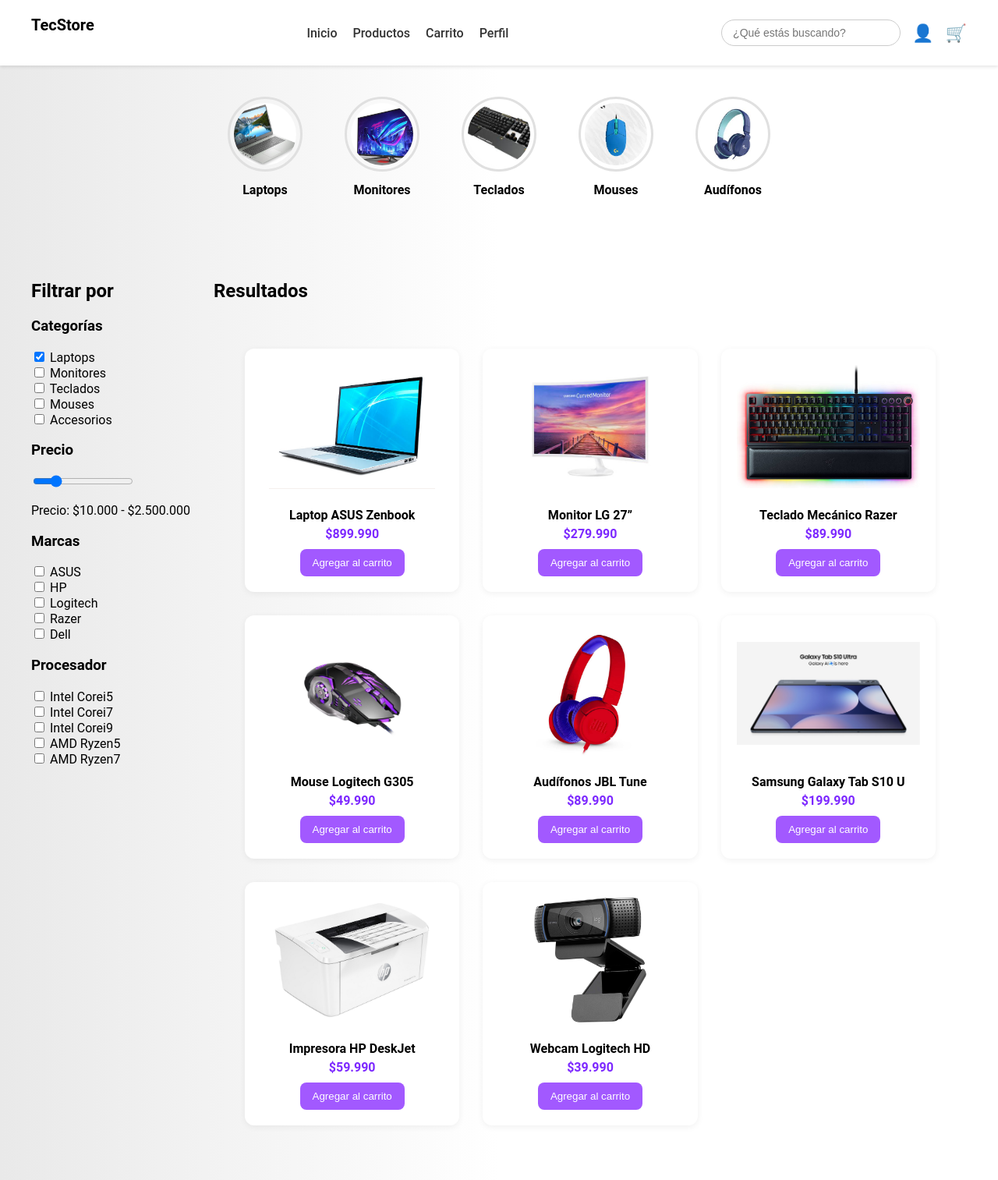
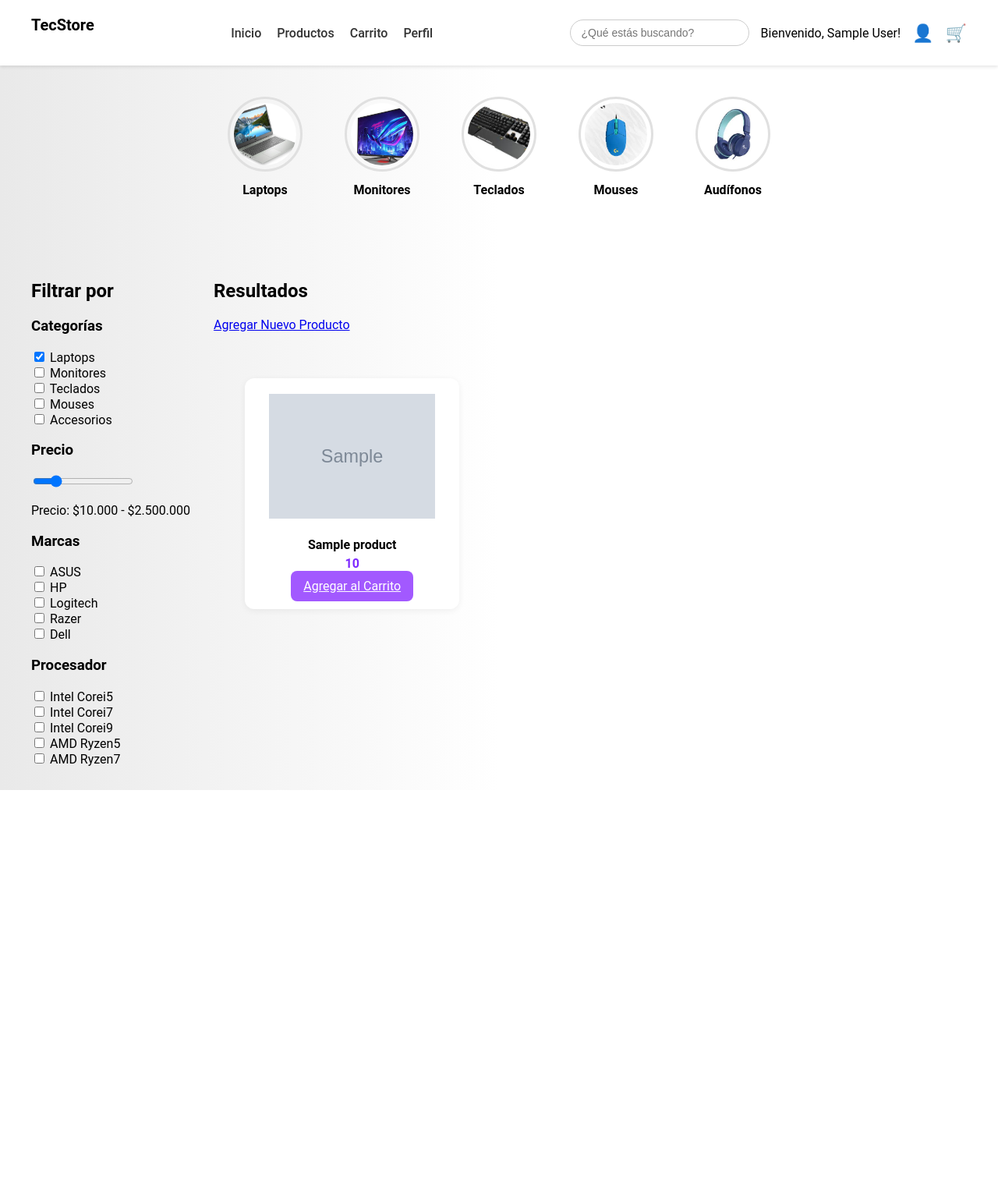
Before and after one commit to Naxoki/T1ADW, a PHP site: page /productos.php in a window 1280 px wide. Shown: the whole page at 78% size. After the commit the page ends 1013 px from the top, so only its background shows below. Run offline with PHP 8.4, Linux system fonts and the light colour scheme; the visitor is signed in with stand-in values (Sample User, id 1); tables that the repository leaves empty or names only in its code hold one stand-in row (values such as "Sample post"); grey boxes marked "Sample" are stand-in pictures.

Commit message:
implemetancion de de back con front (carrito, producto, login)

```diff
--- a/assets/css/styles.css
+++ b/assets/css/styles.css
@@ -113,7 +113,7 @@ body {
   margin: 0 0 10px;
 }
 
-.producto button {
+.producto button, .producto a {
   background-color: #a259ff;
   color: white;
   border: none;
@@ -123,7 +123,7 @@ body {
   transition: background-color 0.2s ease;
 }
 
-.producto button:hover {
+.producto button:hover, .producto a:hover {
   background-color: #8d3fff;
 }
 
--- a/controllers/AuthController.php
+++ b/controllers/AuthController.php
@@ -1,6 +1,6 @@
 <?php
 
-require_once '../../models/User.php';
+require_once __DIR__ .'/../models/User.php';
 
 class AuthController {
     private $userModel;
@@ -47,7 +47,7 @@ class AuthController {
                 if ($_SESSION['role'] === 'admin') {
                     header("Location: /TD1ADW/views/dashboard.php");  // Redirigir al dashboard si es admin
                 } else if ($_SESSION['role'] === 'customer') {
-                    header("Location: /TD1ADW/views/products/products.php");  // Redirigir a productos si es customer
+                    header("Location: /TD1ADW/productos.php");  // Redirigir a productos si es customer
                 }
                 exit; // Asegurarse de detener la ejecución del script después de redirigir
             } catch (Exception $e) {
--- a/controllers/ProductController.php
+++ b/controllers/ProductController.php
@@ -1,5 +1,5 @@
 <?php
-require_once '../../models/Product.php';
+require_once __DIR__ . '/../models/Product.php';
 
 class ProductController {
     private $productModel;
@@ -79,7 +79,7 @@ class ProductController {
                 $this->productModel->update($id, $name, $description,  $brand, $category, $price, $stock, $image_url);
                 //header("Location: /TD1ADW/views/products/list.php");  // Redirigir a la lista de productos
                 echo "<h4>Datos guardados correctamente!</h4>";
-                echo '<a href="edit.php?id='.$_GET['id'].'">&laquo; Volver</a>';
+                echo '<a href="list.php">&laquo; Volver a la lista</a>';
             } catch (Exception $e) {
                 echo "Error: " . $e->getMessage();
             }
--- a/models/Product.php
+++ b/models/Product.php
@@ -1,5 +1,5 @@
 <?php
-require_once __DIR__ .'../../config/database.php';
+require_once __DIR__ .'/../config/database.php';
 
 
 class Product {
--- a/productos.php
+++ b/productos.php
@@ -1,3 +1,20 @@
+<?php
+ini_set('display_errors', 1);
+ini_set('display_startup_errors', 1);
+error_reporting(E_ALL);
+
+session_start();
+
+// Incluir el controlador de productos
+require_once 'controllers/AuthController.php';
+require_once 'controllers/ProductController.php';
+require_once 'config/database.php';
+
+$productController = new ProductController();
+$products = $productController->list(); // Obtener la lista de productos
+
+
+?>
 <!DOCTYPE html>
 <html lang="es">
 <head>
@@ -13,14 +30,21 @@
     <nav>
       <ul>
         <li><a href="index.php">Inicio</a></li>
-        <li><a href="productos.html">Productos</a></li>
-        <li><a href="carrito.php">Carrito</a></li>
+        <li><a href="productos.php">Productos</a></li>
+        <li><a href="views/products/cart.php">Carrito</a></li>
         <li><a href="#">Perfil</a></li>
       </ul>
     </nav>
     <div class="nav-right">
       <input type="text" placeholder="¿Qué estás buscando?" />
-      <a href="views/auth/login.php" class="user-icon" title="Iniciar sesión">👤</a>
+        <?php if (isset($_SESSION['user_id'])): ?>
+          <!-- Si el usuario está logueado -->
+          <span>Bienvenido, <?php echo htmlspecialchars($_SESSION['user_name']); ?>!</span>
+          <a href="views/auth/logout.php" class="user-icon" title="Cerrar sesión">👤</a>
+          <?php else: ?>
+          <!-- Si el usuario no está logueado -->
+          <a href="views/auth/login.php" class="user-icon" title="Iniciar sesión">👤</a>
+        <?php endif; ?>
       <a href="carrito.php" class="cart-icon" title="Carrito">🛒</a>
     </div>
   </header>
@@ -70,65 +94,34 @@
     </aside>
 
     <section class="resultados">
-  <h2>Resultados</h2>
-  <div class="grid">
-    <div class="producto">
-      <img src="assets/img/laptop.jpg" alt="Laptop ASUS">
-      <h3>Laptop ASUS Zenbook</h3>
-      <p>$899.990</p>
-      <button>Agregar al carrito</button>
-    </div>
+      <h2>Resultados</h2>
+      <!-- Enlace para agregar un nuevo producto (solo visible para administradores) -->
+        <?php if (isset($_SESSION['role']) && $_SESSION['role'] === 'admin'): ?>
+            <a href="add.php">Agregar Nuevo Producto</a><br><br>
+        <?php endif; ?>
 
-    <div class="producto">
-      <img src="assets/img/monitor.jpg" alt="Monitor LG">
-      <h3>Monitor LG 27”</h3>
-      <p>$279.990</p>
-      <button>Agregar al carrito</button>
-    </div>
 
-    <div class="producto">
-      <img src="assets/img/teclado.jpg" alt="Teclado Razer">
-      <h3>Teclado Mecánico Razer</h3>
-      <p>$89.990</p>
-      <button>Agregar al carrito</button>
-    </div>
-
-    <div class="producto">
-      <img src="assets/img/mouse.jpg" alt="Mouse Logitech">
-      <h3>Mouse Logitech G305</h3>
-      <p>$49.990</p>
-      <button>Agregar al carrito</button>
-    </div>
-
-    <div class="producto">
-      <img src="assets/img/audifonos.jpeg" alt="Audífonos JBL">
-      <h3>Audífonos JBL Tune</h3>
-      <p>$89.990</p>
-      <button>Agregar al carrito</button>
-    </div>
-
-    <div class="producto">
-      <img src="assets/img/Tablet Samsung Galaxy Tab.jpg" alt="Tablet Samsung">
-      <h3>Samsung Galaxy Tab S10 U</h3>
-      <p>$199.990</p>
-      <button>Agregar al carrito</button>
-    </div>
-
-    <div class="producto">
-      <img src="assets/img/IMPRESORA HP.jpeg" alt="Impresora HP">
-      <h3>Impresora HP DeskJet</h3>
-      <p>$59.990</p>
-      <button>Agregar al carrito</button>
-    </div>
-
-    <div class="producto">
-      <img src="assets/img/CAMARA LOGITECH.jpg" alt="Webcam Logitech">
-      <h3>Webcam Logitech HD</h3>
-      <p>$39.990</p>
-      <button>Agregar al carrito</button>
-    </div>
-  </div>
-</section>
+        <!-- Tabla para mostrar los productos -->
+        <div class="grid">
+          <?php
+          // Verificar si hay productos y listarlos
+          if (isset($products) && count($products) > 0):
+             foreach ($products as $product):
+          ?>
+          <div class="producto">
+            <img src="<?php echo $product['image_url']; ?>">
+            <h3><?php echo $product['name']; ?></h3>
+            <p><?php echo $product['price']; ?></p>
+            <a href="views/products/add_to_cart.php?id=<?php echo $product['id']; ?>&front=true">Agregar al Carrito</a>
+          </div>
+          <?php
+              endforeach;
+          else:
+          ?>
+            <h4>No hay productos disponibles.</h4>
+          <?php endif; ?>
+      </div>
+    </section>
   </main>
 </body>
 </html>
--- a/views/products/edit.php
+++ b/views/products/edit.php
@@ -70,6 +70,7 @@ $productController = new ProductController();
             <option value="Dell" <?php echo $product['brand'] == "Dell" ? "selected" : ""; ?>>Dell</option>
             <option value="HP" <?php echo $product['brand'] == "HP" ? "selected" : ""; ?>>HP</option>
             <option value="Acer" <?php echo $product['brand'] == "Acer" ? "selected" : ""; ?>>Acer</option>
+            <option value="Logitech" <?php echo $product['brand'] == "Logitech" ? "selected" : ""; ?> >Logitech</option>
         </select><br>
 
 
--- a/views/products/list.php
+++ b/views/products/list.php
@@ -1,7 +1,9 @@
 <?php
+$baseurl = "//".$_SERVER['SERVER_NAME']."/".explode('/',dirname($_SERVER['REQUEST_URI']))[1]; //localhost
 ini_set('display_errors', 1);
 ini_set('display_startup_errors', 1);
 error_reporting(E_ALL);
+
 
 // Iniciar sesión para asegurarnos de que el administrador esté autenticado
 session_start();
@@ -44,6 +46,8 @@ if (isset($_GET['delete'])) {
     <!-- Enlace para agregar un nuevo producto -->
     <a href="add.php">Agregar Nuevo Producto</a><br><br>
 
+
+
     <!-- Tabla para mostrar los productos -->
     <table border="1">
         <tr>
@@ -68,7 +72,7 @@ if (isset($_GET['delete'])) {
                 <td><?php echo htmlspecialchars($product['category']); ?></td>
                 <td><?php echo number_format($product['price'], 2); ?> $</td>
                 <td><?php echo $product['stock']; ?></td>
-                <td><img src="<?php echo htmlspecialchars($product['image_url']); ?>" alt="Imagen de producto" width="100"></td>
+                <td><img src="<?php echo $baseurl."/".$product['image_url']; ?>" alt="Imagen de producto" width="100"></td>
                 <td>
                     <a href="edit.php?id=<?php echo $product['id']; ?>">Editar</a> |
                     <a href="list.php?delete=<?php echo $product['id']; ?>">Eliminar</a>
```
Also changed, not shown: carrito.php (+40 -16 lines), views/products/add.php (+6 -2 lines), views/products/add_to_cart.php (+6 -1 lines), views/products/remove_from_cart.php (+7 -1 lines), views/auth/logout.php (renamed from public/logout.php).
